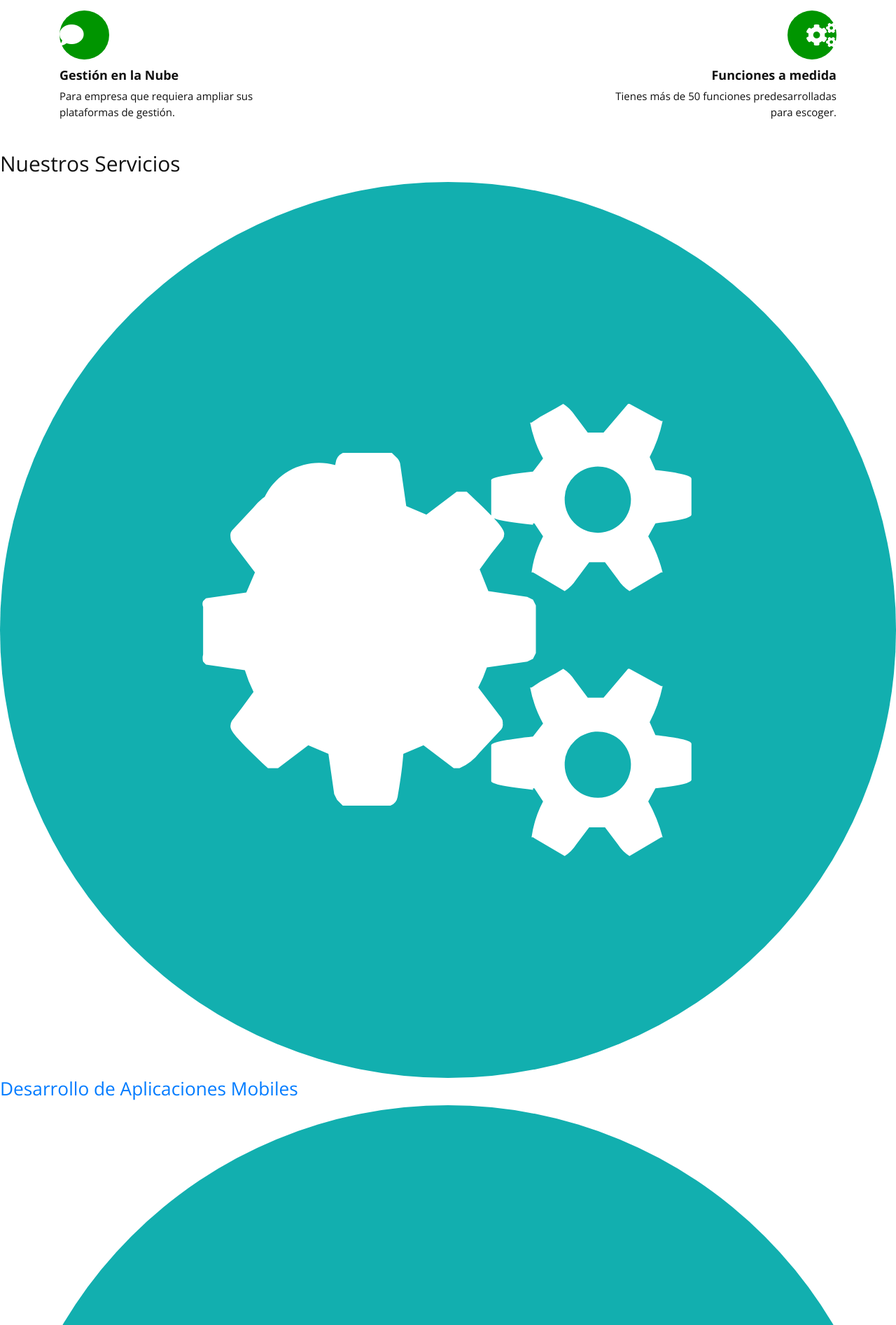
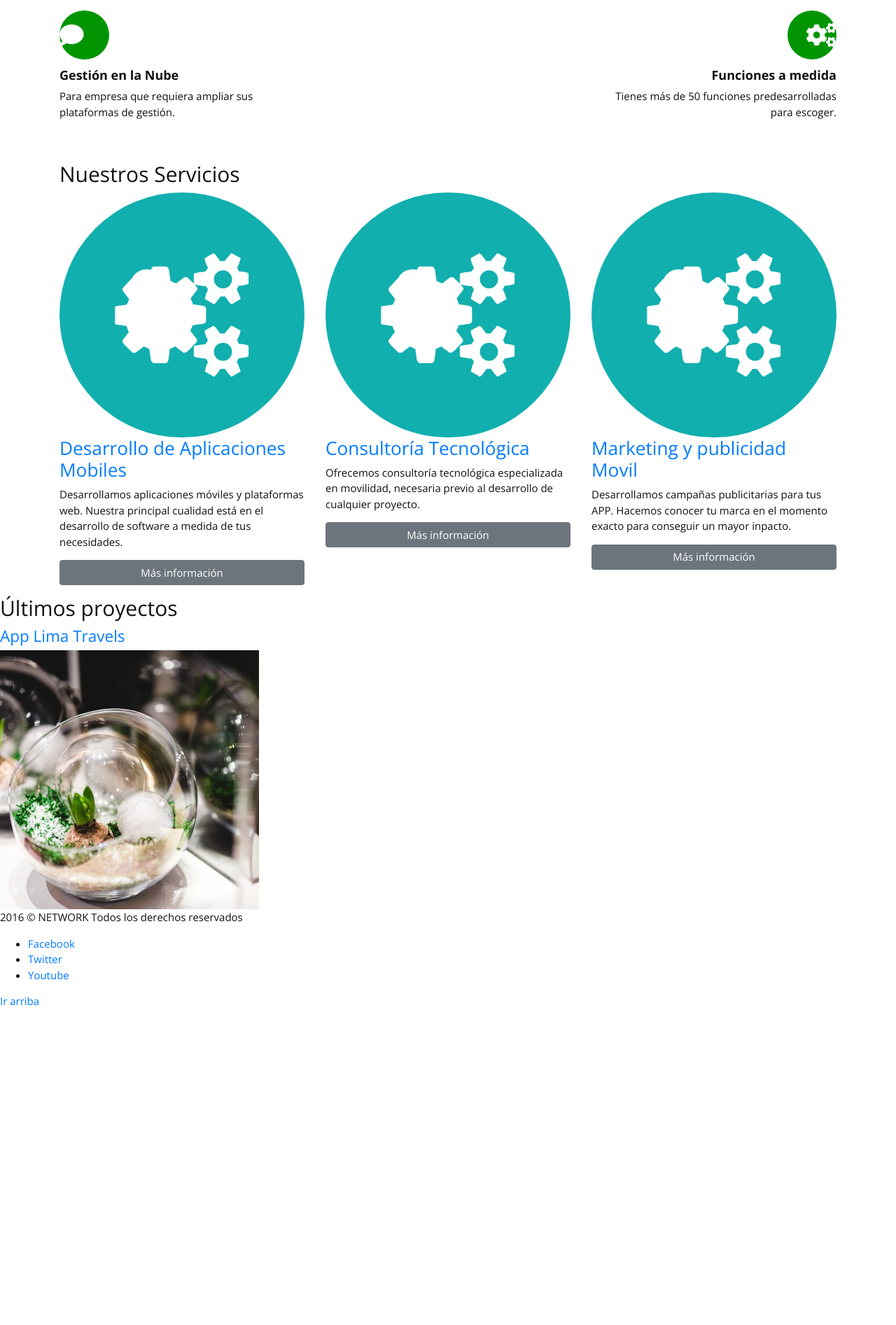
Before and after one commit to devsantoshm/bs4-maquetacion, a PHP site: page / in a window 1280 px wide. Shown: the part 1487-3380 px from the top of the page at 70% size. After the commit the page ends 2924 px from the top, so only its background shows below. Run offline with PHP 8.4, Linux system fonts and the light colour scheme.

Commit message:
bloque servicios maquetando part1

```diff
--- a/index.php
+++ b/index.php
@@ -132,20 +132,31 @@
       </div>
    </section>
    <!-- Se usa la etiqueta main para que el buscador de google ponga mayor relevancia a esta etiqueta -->
-   <main class="servicios p-y-1">
+   <main class="servicios py-3">
+      <div class="container">
          <h2>Nuestros Servicios</h2>
-      <article>
+         <div class="row">
+            <article class="col-md-4">
                <img src="images/servicio-1.svg" alt="Servicio Desarrollo de Aplicaciones Mobiles">
                <h3><a href="#"> Desarrollo de Aplicaciones Mobiles </a></h3>
+               <!-- hidden-sm-down (hidden-sm hidden-xs) = d-none d-md-block -->
+               <p class="d-none d-md-block">Desarrollamos aplicaciones móviles y plataformas web. Nuestra principal cualidad está en el desarrollo de software a medida de tus necesidades.</p>
+               <a href="#" class="btn btn-secondary d-none d-md-block">Más información</a>
             </article>
-      <article>
+            <article class="col-md-4">
                <img src="images/servicio-1.svg" alt="Servicio Desarrollo de Aplicaciones Mobiles">
                <h3><a href="#">Consultoría Tecnológica</a></h3>
+               <p class="d-none d-md-block">Ofrecemos consultoría tecnológica especializada en movilidad, necesaria previo al desarrollo de cualquier proyecto.</p>
+               <a href="#" class="btn btn-secondary d-none d-md-block">Más información</a>
             </article>
-      <article>
+            <article class="col-md-4">
                <img src="images/servicio-1.svg" alt="Servicio Desarrollo de Aplicaciones Mobiles">
                <h3><a href="#">Marketing y publicidad Movil</a></h3>
+               <p class="d-none d-md-block">Desarrollamos campañas publicitarias para tus APP. Hacemos conocer tu marca en el momento exacto para conseguir un mayor inpacto.</p>
+               <a href="#" class="btn btn-secondary d-none d-md-block">Más información</a>
             </article>
+         </div>
+      </div>
    </main>
    <section class="ultimos-proyectos">
       <h2>Últimos proyectos</h2>
```
Lines whose indentation alone changed are shown as unchanged.
